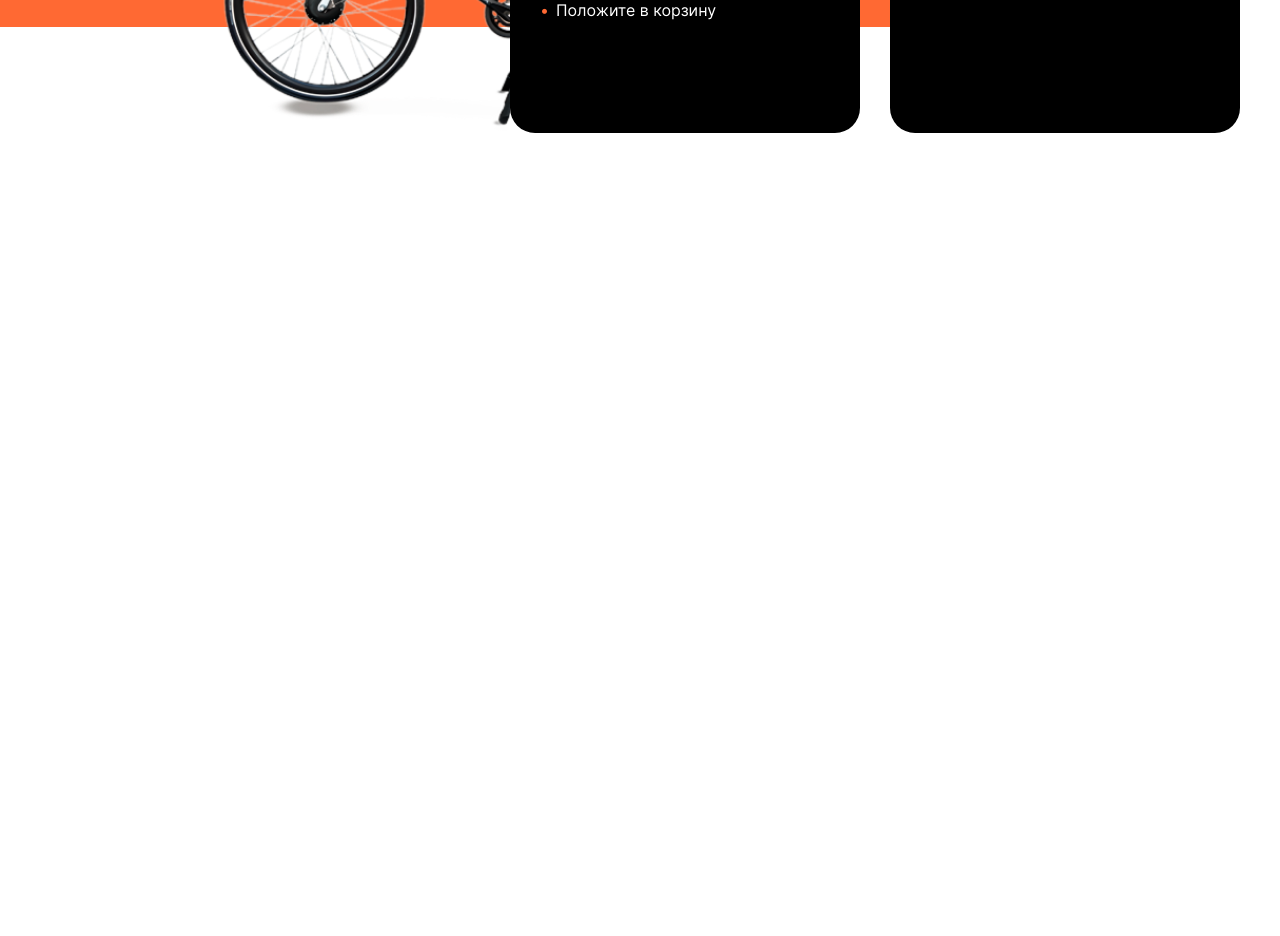
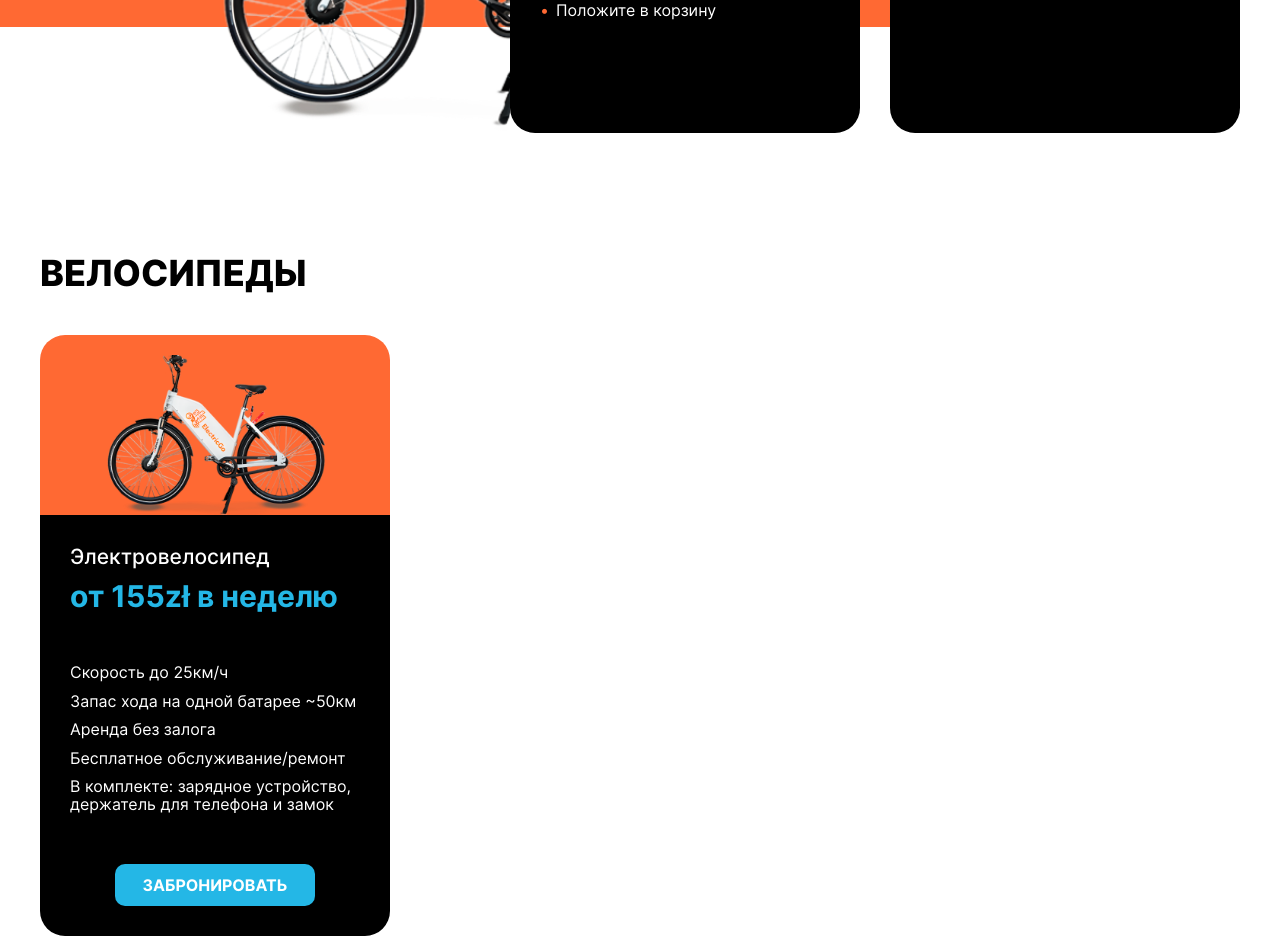
Before and after one commit to DarkCrew/bikesrent, a React (Create React App) app in the folder bikesrent/: page / in a window 1280 px wide. Shown: the part 1240-2176 px from the top of the page. Before the commit the page ends 1373 px from the top, so only its background shows below. Built offline with nearby package versions, Linux system fonts and the light colour scheme; the HTML template or start-up script is replaced by a standard one.

Commit message:
add: create bikes section

```diff
--- /dev/null
+++ b/bikesrent/src/components/Bikes/Bikes.module.scss
@@ -0,0 +1,81 @@
+@import url('../../variables/Variables.module.scss');
+
+.bikes {
+  padding-top: 120px;
+}
+
+.title {
+  color: var(--color-black);
+  font-family: 'Inter-ExtraBold';
+  font-size: 36px;
+  text-transform: uppercase;
+}
+
+.bikeCards {
+  padding-top: 40px;
+}
+
+.bikeCard {
+  display: flex;
+  flex-direction: column;
+  width: 350px;
+}
+
+.orangePart {
+  display: flex;
+  justify-content: center;
+  background: var(--color-orange);
+  border-top-left-radius: 25px;
+  border-top-right-radius: 25px;
+
+  img {
+    padding-top: 20px;
+    height: 180px;
+    object-fit: contain;
+  }
+}
+
+.blackPart {
+  background: var(--color-black);
+  border-bottom-left-radius: 25px;
+  border-bottom-right-radius: 25px;
+  padding: 30px;
+}
+
+.cardTitle {
+  font-family: 'Inter-Medium';
+  font-size: 21px;
+  color: var(--color-white);
+}
+
+.cardSubTitle {
+  font-family: 'Inter-Bold';
+  font-size: 30px;
+  color: var(--color-blue);
+  padding-top: 10px;
+}
+
+.cardInfo {
+  display: flex;
+  flex-direction: column;
+  gap: 10px;
+  padding-top: 50px;
+  font-family: 'Inter-Regular';
+  color: var(--color-white);
+}
+
+.btnContainer {
+  display: flex;
+  justify-content: center;
+}
+
+.btnReservation {
+  margin-top: 50px;
+  padding: 12px 27px;
+  border-radius: 10px;
+  background: var(--color-blue);
+  color: var(--color-white);
+  font-family: 'Inter-Bold';
+  font-size: 16px;
+  text-transform: uppercase;
+}
--- /dev/null
+++ b/bikesrent/src/components/Bikes/Bikes.tsx
@@ -0,0 +1,40 @@
+import React, { ReactElement } from 'react';
+
+import bike from '../../assets/images/bike.png';
+
+import styles from './Bikes.module.scss';
+
+const Bikes = (): ReactElement => {
+  return (
+    <div className={styles.bikes}>
+      <div className="container">
+        <p className={styles.title}>Велосипеды</p>
+        <div className={styles.bikeCards}>
+          <div className={styles.bikeCard}>
+            <div className={styles.orangePart}>
+              <img src={bike} alt="bike" />
+            </div>
+            <div className={styles.blackPart}>
+              <p className={styles.cardTitle}>Электровелосипед</p>
+              <p className={styles.cardSubTitle}>от 155zł в неделю</p>
+              <div className={styles.cardInfo}>
+                <p>Скорость до 25км/ч</p>
+                <p>Запас хода на одной батарее ~50км</p>
+                <p>Аренда без залога</p>
+                <p>Бесплатное обслуживание/ремонт</p>
+                <p>В комплекте: зарядное устройство, держатель для телефона и замок</p>
+              </div>
+              <div className={styles.btnContainer}>
+                <button className={styles.btnReservation} type="button">
+                  Забронировать
+                </button>
+              </div>
+            </div>
+          </div>
+        </div>
+      </div>
+    </div>
+  );
+};
+
+export default Bikes;
--- a/bikesrent/src/components/Header/Header.module.scss
+++ b/bikesrent/src/components/Header/Header.module.scss
@@ -4,6 +4,7 @@
   position: sticky;
   top: 0;
   background-color: var(--color-orange);
+  z-index: 1000;
 }
 
 .container {
--- a/bikesrent/src/pages/HomePage/HomePage.tsx
+++ b/bikesrent/src/pages/HomePage/HomePage.tsx
@@ -1,5 +1,6 @@
 import React, { ReactElement } from 'react';
 
+import Bikes from 'components/Bikes/Bikes';
 import FirstInfo from 'components/FirstInfo/FirstInfo';
 import HowWorks from 'components/HowWorks/HowWorks';
 
@@ -11,6 +12,7 @@ const HomePage = (): ReactElement => {
       <div className={styles.container}>
         <FirstInfo />
         <HowWorks />
+        <Bikes />
       </div>
     </section>
   );
```
Also changed, not shown: bikesrent/src/assets/images/bike.png (added).
